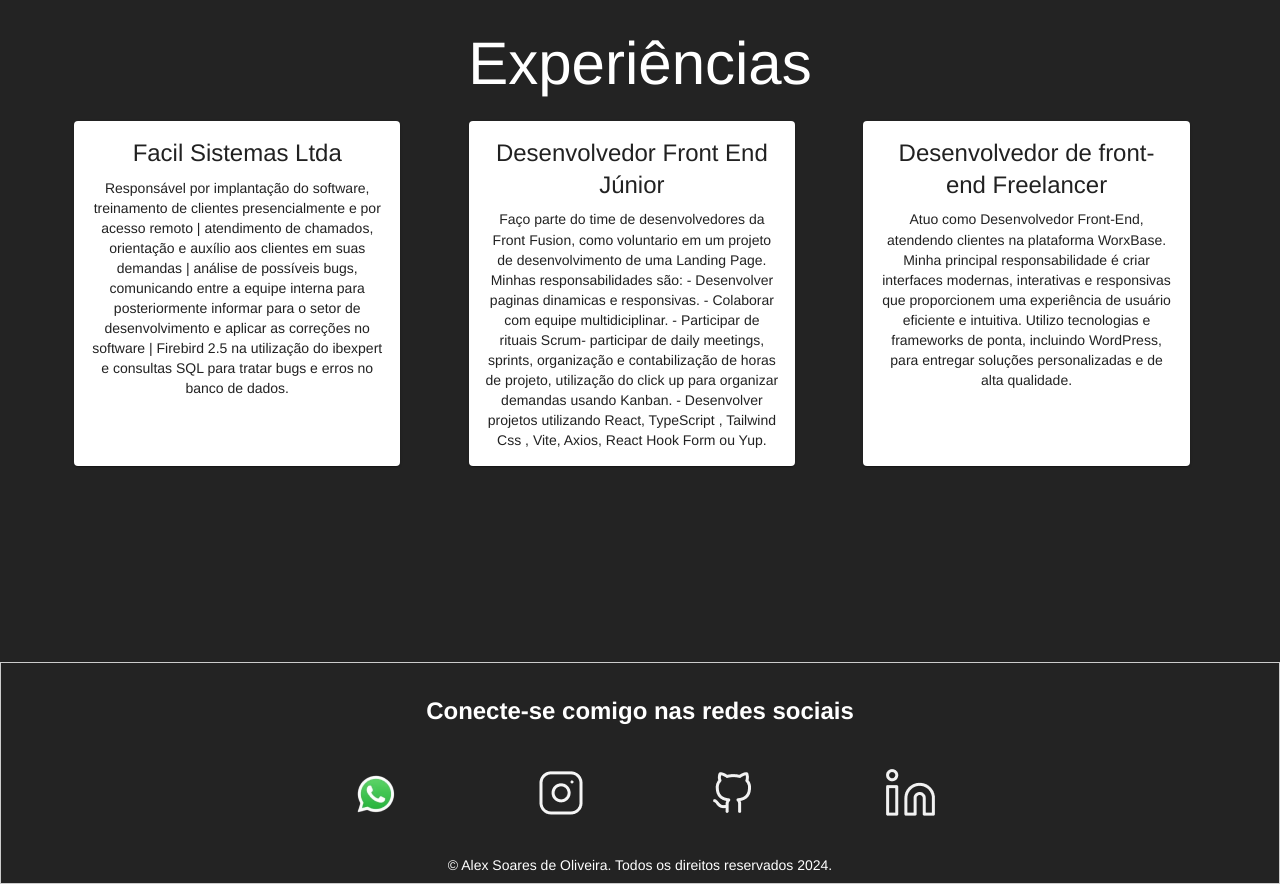
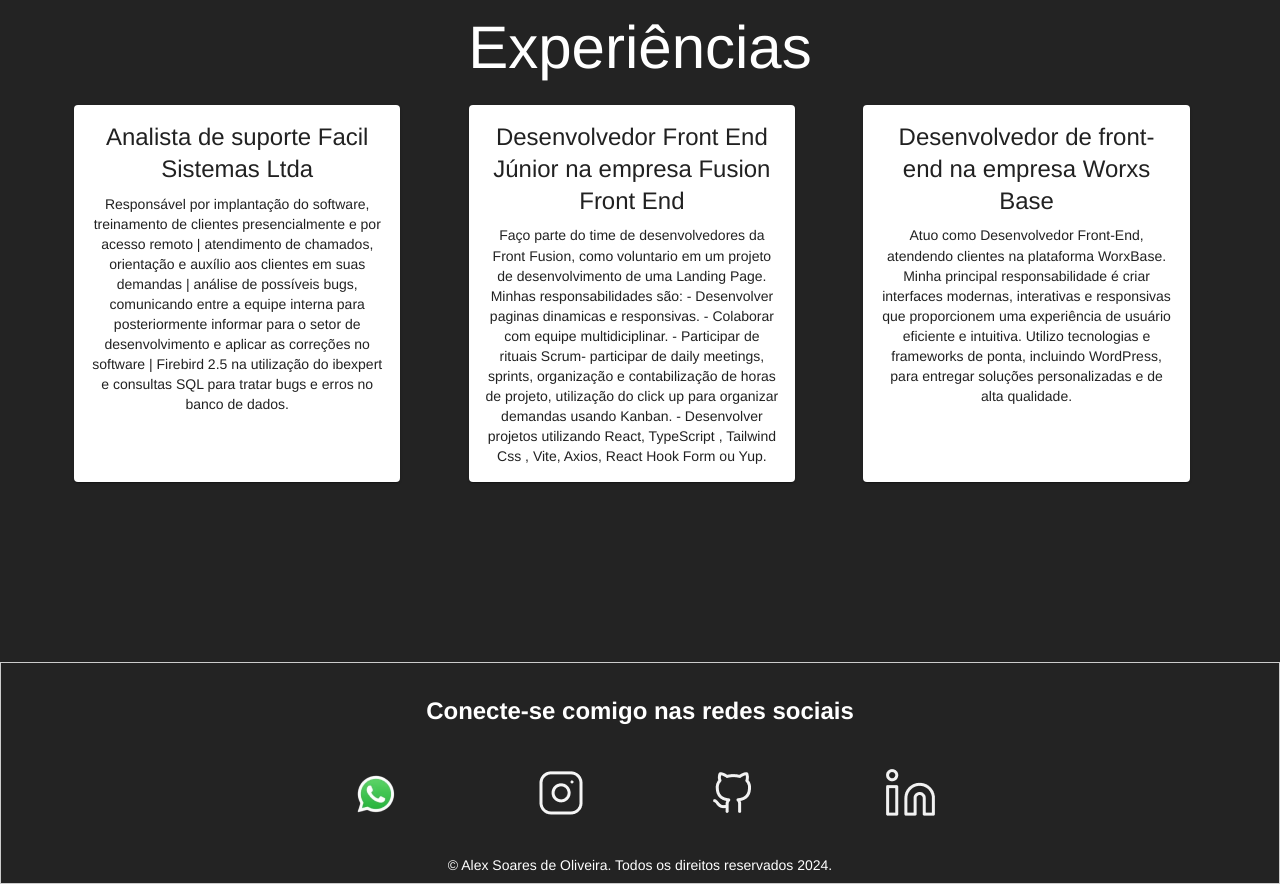
Before and after one commit to alex-soares141/Portifolio, a React (Vite) app: page / in a window 1280 px wide. Shown: the part 3800-4684 px from the top of the page. Built offline with nearby package versions, Linux system fonts and the light colour scheme.

Commit message:
Fix: Card

```diff
--- a/src/components/Experiencias/Experiencia.tsx
+++ b/src/components/Experiencias/Experiencia.tsx
@@ -54,6 +54,7 @@
 
                 <CardContent>
                   <Typography gutterBottom variant="h5" component="div">
+                    Analista de suporte
                     Facil Sistemas Ltda
                   </Typography>
                   <Typography variant="body2" color="text.primary">
@@ -75,6 +76,7 @@
                 <CardContent>
                   <Typography gutterBottom variant="h5" component="div">
                     Desenvolvedor Front End Júnior
+                    na empresa Fusion Front End
                   </Typography>
                   <Typography variant="body2" color="text.primary">
                     Faço parte do time de desenvolvedores da Front Fusion, como voluntario em um projeto de desenvolvimento de uma Landing Page. Minhas responsabilidades são:
@@ -95,7 +97,8 @@
 
                 <CardContent>
                   <Typography gutterBottom variant="h5" component="div">
-                    Desenvolvedor de front-end Freelancer
+                    Desenvolvedor de front-end na empresa
+                    Worxs Base
                   </Typography>
                   <Typography variant="body2" color="text.primary">
                     Atuo como Desenvolvedor Front-End, atendendo clientes na plataforma WorxBase. Minha principal responsabilidade é criar interfaces modernas, interativas e responsivas que proporcionem uma experiência de usuário eficiente e intuitiva. Utilizo tecnologias e frameworks de ponta, incluindo WordPress, para entregar soluções personalizadas e de alta qualidade.
```
